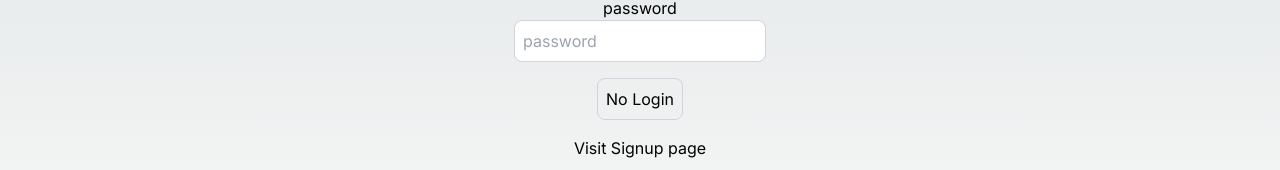
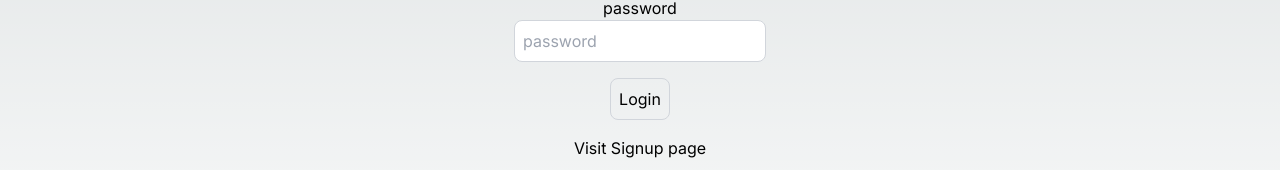
Before and after one commit to Paras-Verma-2531/SecureAuth, a Next.js app: page /login in a window 1280 px wide. Shown: the part 376-546 px from the top of the page. Built offline with nearby package versions, Linux system fonts and the light colour scheme.

Commit message:
login page logical syntax correction and css addition

```diff
--- a/src/app/login/page.tsx
+++ b/src/app/login/page.tsx
@@ -4,6 +4,7 @@ import React, { useState, useEffect } from "react";
 import { useRouter } from "next/navigation";
 import axios from "axios";
 import toast from "react-hot-toast";
+import ClipLoader from "react-spinners/ClipLoader";
 export default function LoginPage() {
   const [user, setUser] = useState({
     email: "",
@@ -23,6 +24,10 @@ export default function LoginPage() {
       toast.error(error.message);
     } finally {
       setLoading(false);
+      setUser({
+        email: "",
+        password: "",
+      });
     }
   }
   const [buttonDisabled, setButtonDisabled] = useState(true);
@@ -35,7 +40,7 @@ export default function LoginPage() {
   }, [user]);
   return (
     <div className="flex flex-col items-center justify-center min-h-screen py-2">
-      <h1>{loading ? "Processing" : "Login"}</h1>
+      <h1>Login</h1>
       <hr />
       <label htmlFor="email">email</label>
       <input
@@ -55,13 +60,21 @@ export default function LoginPage() {
         onChange={(e) => setUser({ ...user, password: e.target.value })}
         placeholder="password"
       />
-      <button
-        onClick={onLogin}
-        className="p-2 border border-gray-300 rounded-lg mb-4 focus:outline-none focus:border-gray-600"
-      >
-        {buttonDisabled ? "No Login" : "Login"}
-      </button>
-      <Link href="/signup">Visit Signup page</Link>
+      {loading ? (
+        <ClipLoader color="B4B4B8" loading={loading} size={40} />
+      ) : (
+        <button
+          onClick={onLogin}
+          className={`p-2 border border-gray-300 rounded-lg mb-4 focus:outline-none focus:border-gray-600 ${
+            buttonDisabled
+              ? "cursor-not-allowed border-gray-200"
+              : "cursor-pointer"
+          }`}
+        >
+          Login
+        </button>
+      )}
+      {!loading && <Link href="/signup">Visit Signup page</Link>}
     </div>
   );
 }
```
